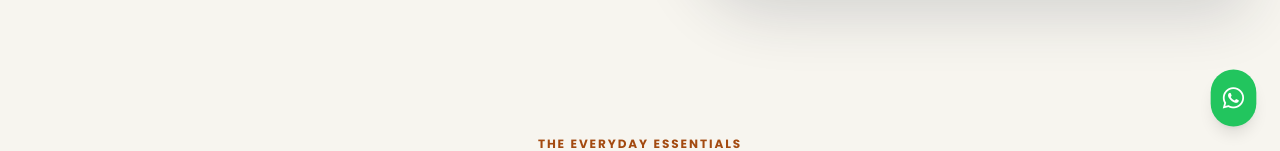
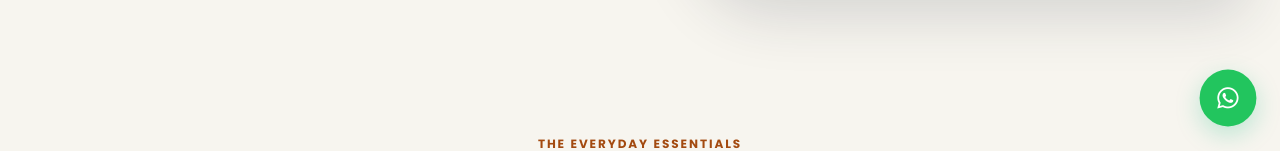
Before and after one commit to anandksri/aphostel, a plain HTML site: page index.html in a window 1280 px wide. Shown: the part 650-801 px from the top of the page. Drawn offline with nearby package versions, Linux system fonts and the light colour scheme.

Commit message:
Fix floating WhatsApp button shape
Co-authored-by: Copilot <223556219+Copilot@users.noreply.github.com>

```diff
--- a/css/style.css
+++ b/css/style.css
@@ -816,7 +816,14 @@ nav .mobile-menu .pb-4 { padding-bottom: 0.5rem; }
 }
 
 /* Enhanced WhatsApp float */
-.whatsapp-float {
+a.whatsapp-float {
+    display: flex;
+    align-items: center;
+    justify-content: center;
+    width: 3.5rem;
+    height: 3.5rem;
+    padding: 0;
+    z-index: 40;
     box-shadow: 0 8px 24px rgba(16,185,129,0.25);
     transition: all 0.3s cubic-bezier(0.4, 0, 0.2, 1);
 }
--- a/index.html
+++ b/index.html
@@ -636,7 +636,7 @@
 
     <!-- WhatsApp Float Button -->
     <a href="https://wa.me/9779851142669" aria-label="Chat with us on WhatsApp" rel="noopener noreferrer"
-        class="fixed bottom-6 right-6 bg-green-500 text-white p-3 rounded-full shadow-lg hover:bg-green-600 transition duration-300"
+        class="whatsapp-float fixed bottom-6 right-6 bg-green-500 text-white rounded-full shadow-lg hover:bg-green-600 transition duration-300"
         target="_blank">
         <i class="fab fa-whatsapp text-2xl"></i>
     </a>
--- a/js/script.js
+++ b/js/script.js
@@ -240,8 +240,8 @@ document.addEventListener('DOMContentLoaded', async function() {
     }
 
     // --- WhatsApp floating pulse ---
-    const waFloat = document.querySelector('.fab.fa-whatsapp') ? document.querySelector('.fab.fa-whatsapp').closest('a') : document.querySelector('.whatsapp-float');
-    if (waFloat && typeof anime !== 'undefined') {
+    const waFloat = document.querySelector('.whatsapp-float');
+    if (waFloat && typeof anime !== 'undefined' && !window.matchMedia('(prefers-reduced-motion: reduce)').matches) {
         // Add a subtle pulse to the button using anime
         const pulse = anime({
             targets: waFloat,
```
Also changed, not shown: about.html (+1 -1 lines), contact.html (+1 -1 lines), gallery.html (+1 -1 lines), rooms.html (+1 -1 lines).
